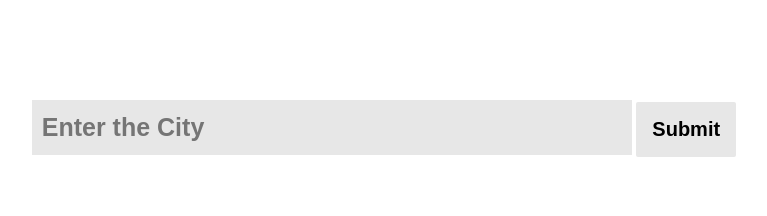
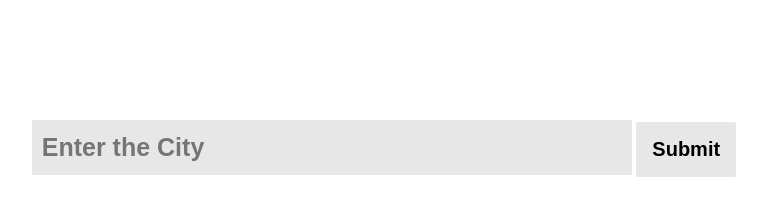
Before and after one commit to raghavva/Weather_Tracker, a plain HTML site: page index.html in a window 1280 px wide. Shown: the whole page, without its empty margins (256-1023 px from the left). Drawn offline with Linux system fonts and the light colour scheme.

Commit message:
margin update

```diff
--- a/style.css
+++ b/style.css
@@ -10,7 +10,7 @@ body{
 
 .input{
     text-align: center;
-    margin: 100px;
+    margin: 120px;
 }
 
 input[type="text"]{
```
